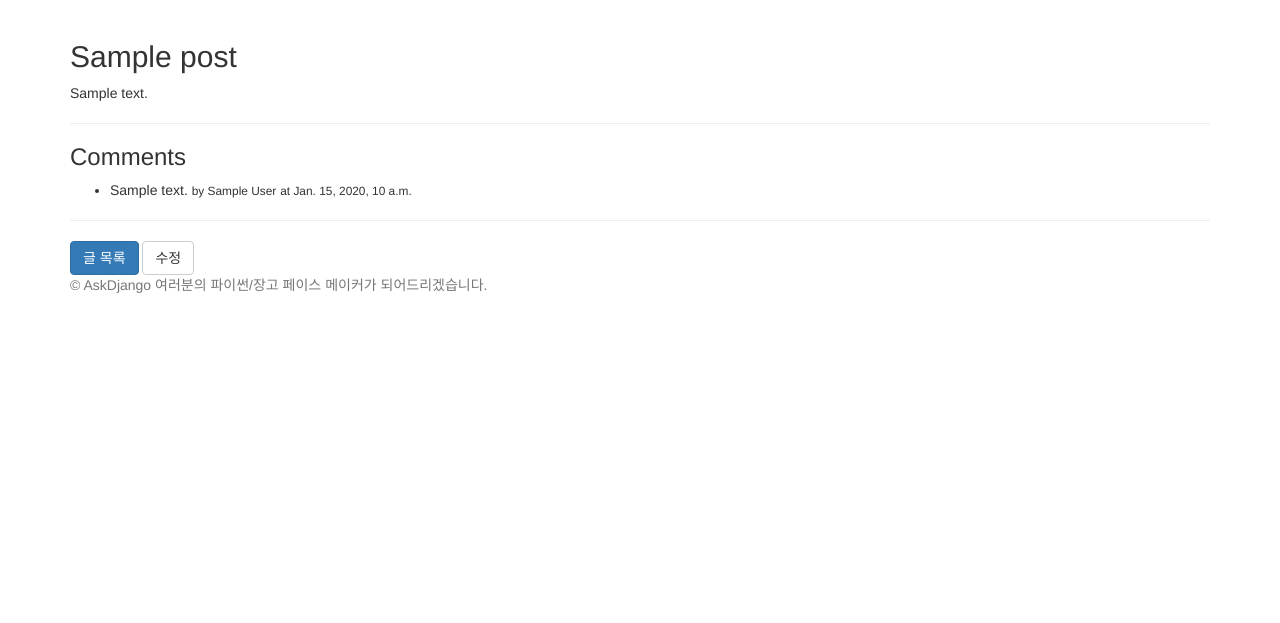
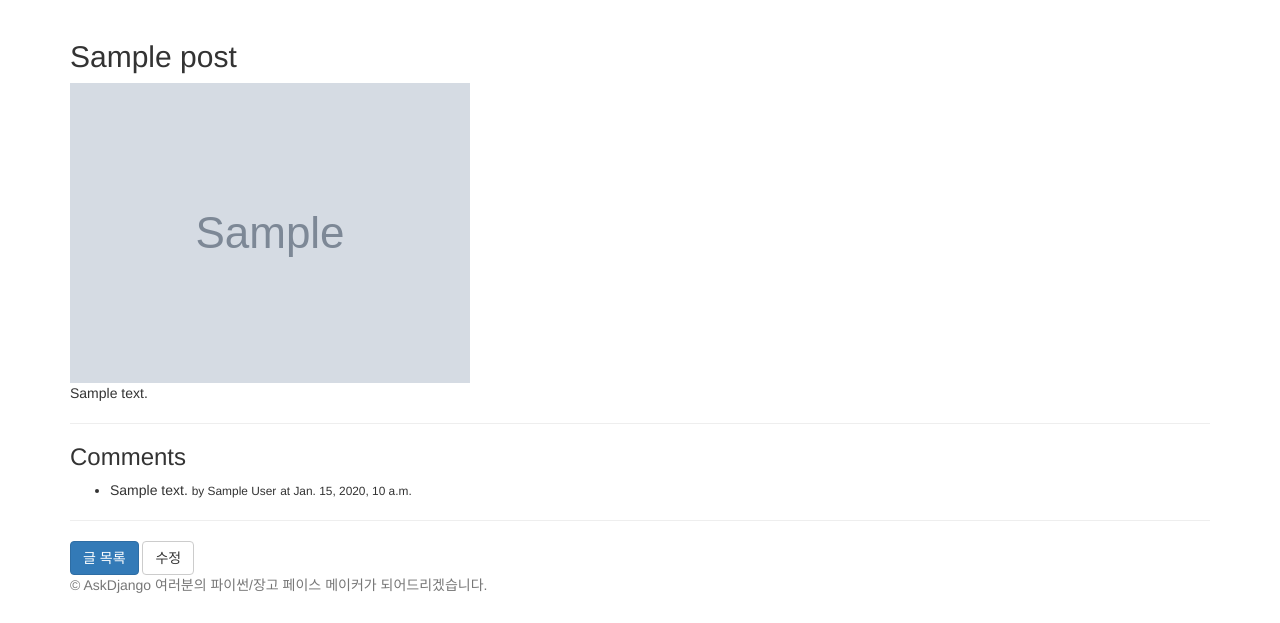
Before and after one commit to zinns58/askdjango, a Django app: template blog/templates/blog/post_detail.html in a window 1280 px wide. Shown: the part 52-675 px from the top of the page. Run offline with Django 3.2, Linux system fonts and the light colour scheme; the template is opened without the code that fills it: most values are stand-ins (such as "Sample title", 1, 10 or a date in 2020); grey boxes marked "Sample" are stand-in pictures; some libraries are stand-ins or nearby versions.

Commit message:
blog/post_detail.html 템플릿에 photo img 노출

```diff
--- a/blog/templates/blog/post_detail.html
+++ b/blog/templates/blog/post_detail.html
@@ -9,6 +9,11 @@
         <div class="row">
             <div class="col-sm-12">
                 <h2>{{ post.title }}</h2>
+
+                {% if post.photo %}
+                    {# <img src="/media/{{ post.photo }}" style="max-width:100%;" /> #} {# BAD CASE #}
+                    <img src="{{ post.photo.url }}" style="max-width:100%"; />          {# GOOD CASE #}
+                {% endif %}
 
                 {{ post.content|linebreaks }}
 
```
